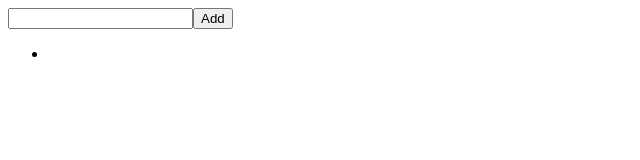
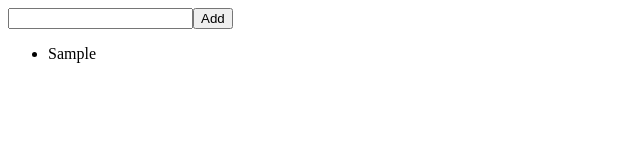
Before and after one commit to joebui/react-redux, a React app: page / in a window 1280 px wide. Both pictures are taken after typing "Sample" into the empty fields and a click on the button "Add". Shown: the top 160 px of the page, without its empty margins (0-640 px from the left). Built offline with nearby package versions, Linux system fonts and the light colour scheme; the HTML template or start-up script is replaced by a standard one.

Commit message:
re-organize source code

```diff
--- a/components/Todo.jsx
+++ b/src/components/Todo.jsx
@@ -4,7 +4,7 @@ export default class Todo extends Component {
     render() {
         return (
             <li>
-                {this.props.patientName}
+                {this.props.text}
             </li>
         )
     }
--- a/webpack.config.js
+++ b/webpack.config.js
@@ -1,5 +1,5 @@
 var config = {
-    entry: './main.jsx',
+    entry: './src/main.jsx',
 
     output: {
         path: '/dist',
```
Also changed, not shown: src/App.jsx (renamed from App.jsx), src/actions/action.js (renamed from actions/action.js), src/components/AddTodo.jsx (renamed from components/AddTodo.jsx), src/components/TodoList.jsx (renamed from components/TodoList.jsx), src/main.jsx (renamed from main.jsx), src/reducers/reducer.js (renamed from reducers/reducer.js).
